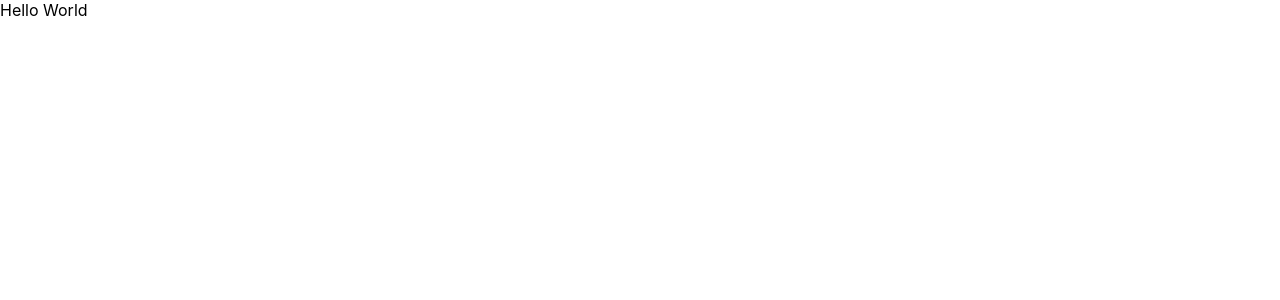
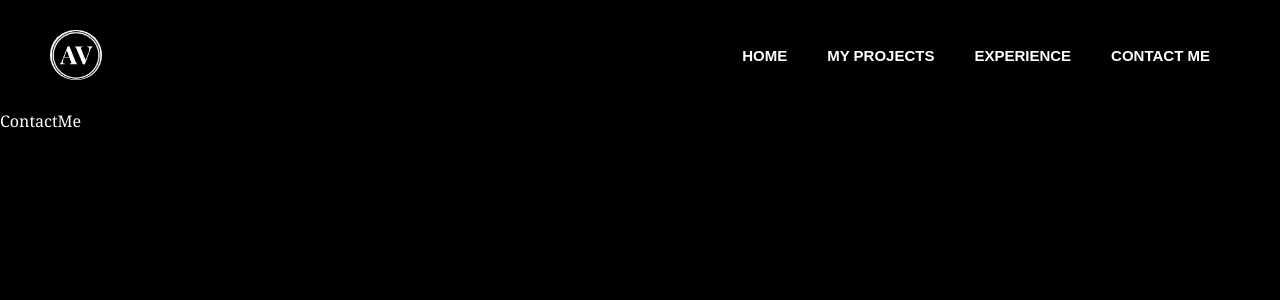
Before and after one commit to abhiverma13/Personal-Website, a JavaScript app: page /contactme in a window 1280 px wide. Shown: the top 300 px of the page. Built offline with nearby package versions, Linux system fonts and the light colour scheme; the HTML template or start-up script is replaced by a standard one.

Commit message:
initial navbar, initial components and routes

```diff
--- a/package.json
+++ b/package.json
@@ -8,6 +8,7 @@
     "@testing-library/user-event": "^13.5.0",
     "react": "^18.2.0",
     "react-dom": "^18.2.0",
+    "react-router-dom": "^5.3.4",
     "react-scripts": "5.0.1",
     "web-vitals": "^2.1.4"
   },
--- a/src/App.js
+++ b/src/App.js
@@ -1,10 +1,37 @@
+import { BrowserRouter as Router, Route, Switch } from 'react-router-dom';
 import Navbar from './Navbar';
+import Home from './Home';
+import MyProjects from './MyProjects';
+import Experience from './Experience';
+import ContactMe from './ContactMe';
+import NotFound from './NotFound';
 
 function App() {
   return (
-    <div className="App">
-      <Navbar />
-    </div>
+    <Router>
+      <div className="App">
+        <Navbar />
+        <div className="content">
+          <Switch>
+            <Route exact path="/">
+              <Home />
+            </Route>
+            <Route path="/myprojects">
+              <MyProjects />
+            </Route>
+            <Route path="/experience">
+              <Experience />
+            </Route>
+            <Route path="/contactme">
+              <ContactMe />
+            </Route>
+            <Route path="*">
+              <NotFound />
+            </Route>
+          </Switch>
+        </div>
+      </div>
+    </Router>
   );
 }
 
--- /dev/null
+++ b/src/ContactMe.js
@@ -0,0 +1,7 @@
+const ContactMe = () => {
+  return (
+    <div>ContactMe</div>
+  );
+}
+
+export default ContactMe;
--- /dev/null
+++ b/src/Experience.js
@@ -0,0 +1,7 @@
+const Experience = () => {
+  return (
+    <div>Experience</div>
+  );
+}
+
+export default Experience;
--- /dev/null
+++ b/src/Home.js
@@ -0,0 +1,7 @@
+const Home = () => {
+  return (
+    <div>Home</div>
+  );
+}
+
+export default Home;
--- /dev/null
+++ b/src/MyProjects.js
@@ -0,0 +1,7 @@
+const MyProjects = () => {
+  return (
+    <div>MyProjects</div>
+  );
+}
+
+export default MyProjects;
--- a/src/Navbar.js
+++ b/src/Navbar.js
@@ -1,8 +1,17 @@
+import { Link } from 'react-router-dom';
+import logo from './images/logo.png'
+
 const Navbar = () => {
   return (
-    <div>
-      Hello World
-    </div>
+    <nav className='navbar'>
+      <img src={logo} alt='logo'/>
+      <div className="links">
+        <Link to="/">HOME</Link>
+        <Link to="/myprojects">MY PROJECTS</Link>
+        <Link to="/experience">EXPERIENCE</Link>
+        <Link to="/contactme">CONTACT ME</Link>
+      </div>
+    </nav>
   );
 }
 
--- /dev/null
+++ b/src/NotFound.js
@@ -0,0 +1,7 @@
+const NotFound = () => {
+  return (
+    <div>NotFound</div>
+  );
+}
+
+export default NotFound;
--- a/src/index.css
+++ b/src/index.css
@@ -1,13 +1,35 @@
-body {
+/*base styles*/
+* {
   margin: 0;
-  font-family: -apple-system, BlinkMacSystemFont, 'Segoe UI', 'Roboto', 'Oxygen',
-    'Ubuntu', 'Cantarell', 'Fira Sans', 'Droid Sans', 'Helvetica Neue',
-    sans-serif;
-  -webkit-font-smoothing: antialiased;
-  -moz-osx-font-smoothing: grayscale;
+  background-color: black;
+  color: white;
+  font-family:'georgia', serif
 }
 
-code {
-  font-family: source-code-pro, Menlo, Monaco, Consolas, 'Courier New',
-    monospace;
+/*navbar*/
+.navbar {
+  padding: 30px 50px;
+  display: flex;
+  justify-content: space-between;
+  align-items: center;
+  /*background-color: grey;*/
 }
+
+.navbar img {
+  max-height: 50px;
+  background-color: white;
+  border-radius: 50px;
+}
+
+.navbar a {
+  font-family: Arial, Helvetica, sans-serif;
+  font-weight: bold;
+  font-size: 15px;
+  text-decoration: none;
+  padding: 0px 20px;
+  transition: 0.3s ease-in-out;
+}
+
+.navbar a:hover {
+  color: gray;
+}
```
Also changed, not shown: src/images/logo.png (added), 1 other file (tests, documents, lock files or other folders).
